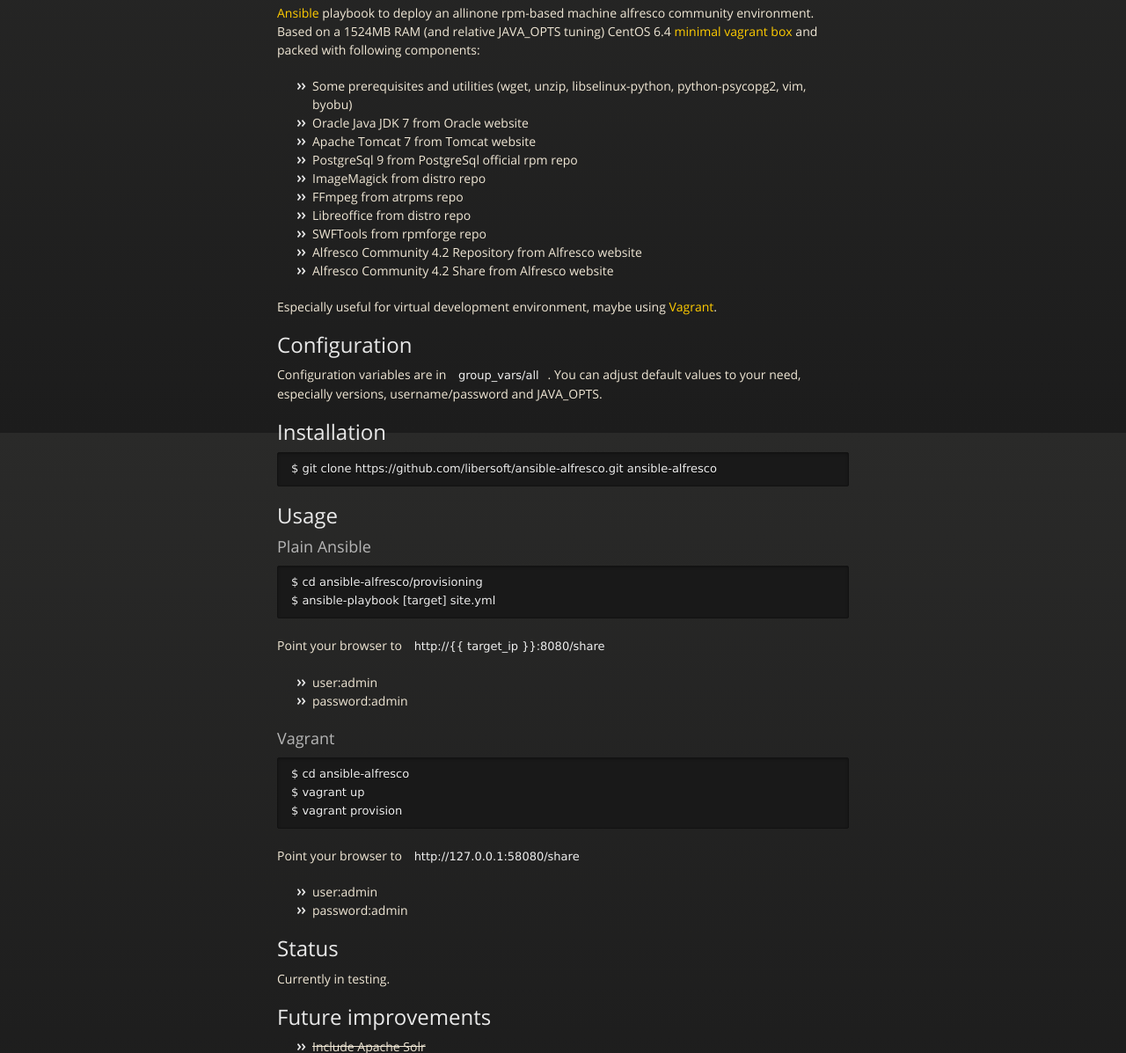
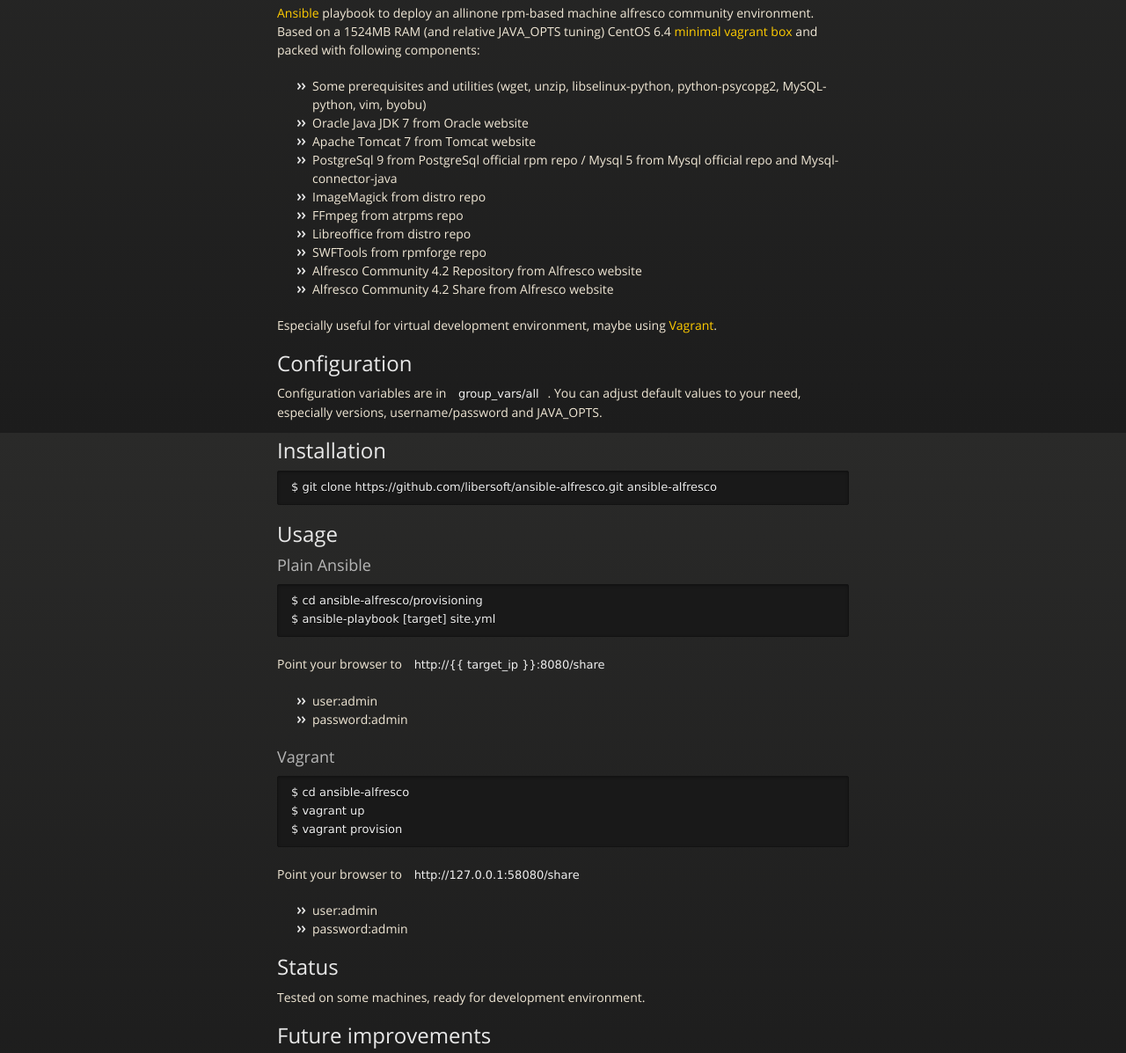
Before and after one commit to libersoft/ansible-alfresco, a plain HTML site: page index.html in a window 1280 px wide. Shown: the part 308-1505 px from the top of the page at 88% size. Drawn offline with nearby package versions, Linux system fonts and the light colour scheme.

```diff
--- a/index.html
+++ b/index.html
@@ -44,10 +44,10 @@
 <p><a href="http://www.ansible.com/home">Ansible</a> playbook to deploy an allinone rpm-based machine alfresco community environment. Based on a 1524MB RAM (and relative JAVA_OPTS tuning) CentOS 6.4 <a href="https://github.com/2creatives/vagrant-centos/releases/tag/v6.5.1">minimal vagrant box</a> and packed with following components:</p>
 
 <ul>
-<li>  Some prerequisites and utilities (wget, unzip, libselinux-python, python-psycopg2, vim, byobu)</li>
+<li>  Some prerequisites and utilities (wget, unzip, libselinux-python, python-psycopg2, MySQL-python, vim, byobu)</li>
 <li>  Oracle Java JDK 7 from Oracle website</li>
 <li>  Apache Tomcat 7 from Tomcat website</li>
-<li>  PostgreSql 9 from PostgreSql official rpm repo</li>
+<li>  PostgreSql 9 from PostgreSql official rpm repo / Mysql 5 from Mysql official repo and Mysql-connector-java</li>
 <li>  ImageMagick from distro repo</li>
 <li>  FFmpeg from atrpms repo</li>
 <li>  Libreoffice from distro repo</li>
@@ -98,7 +98,7 @@
 </ul><h2>
 <a name="status" class="anchor" href="#status"><span class="octicon octicon-link"></span></a>Status</h2>
 
-<p>Currently in testing.</p>
+<p>Tested on some machines, ready for development environment.</p>
 
 <h2>
 <a name="future-improvements" class="anchor" href="#future-improvements"><span class="octicon octicon-link"></span></a>Future improvements</h2>
```
Also changed, not shown: params.json (+1 -1 lines).
